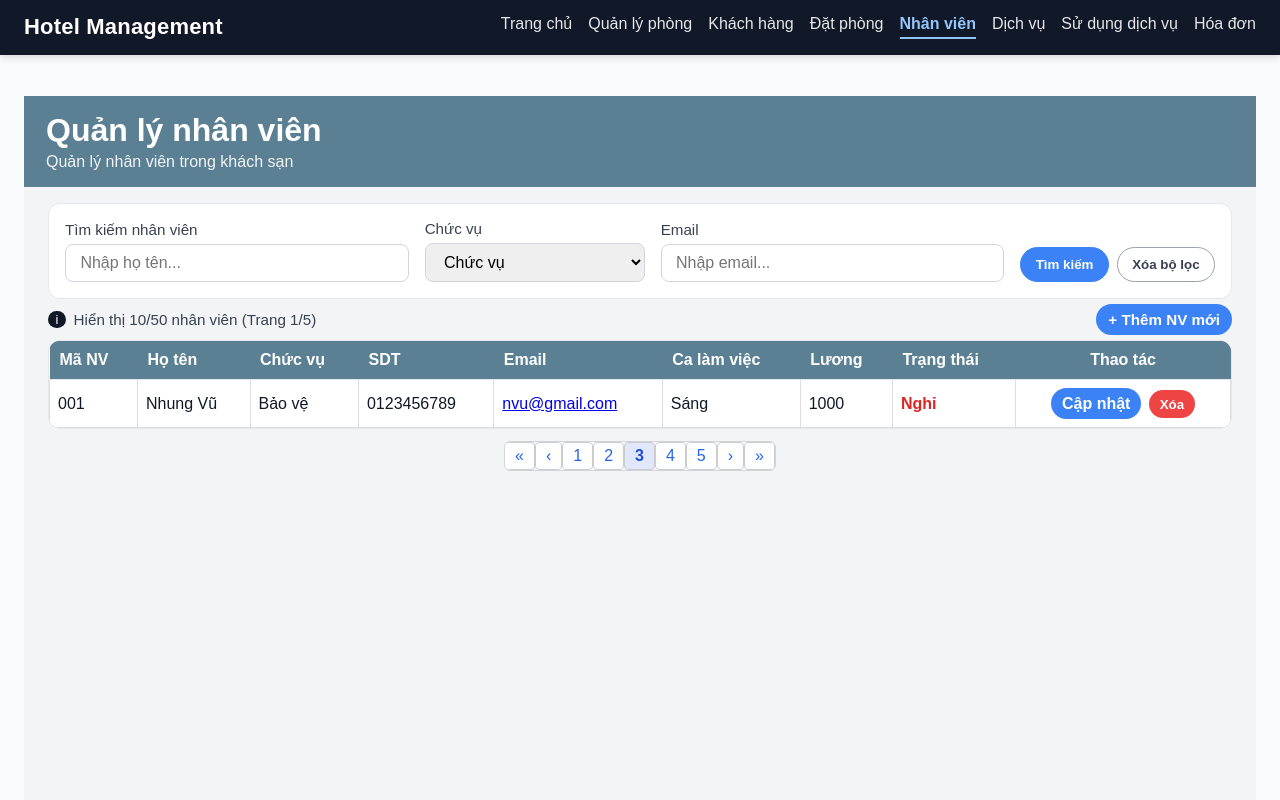
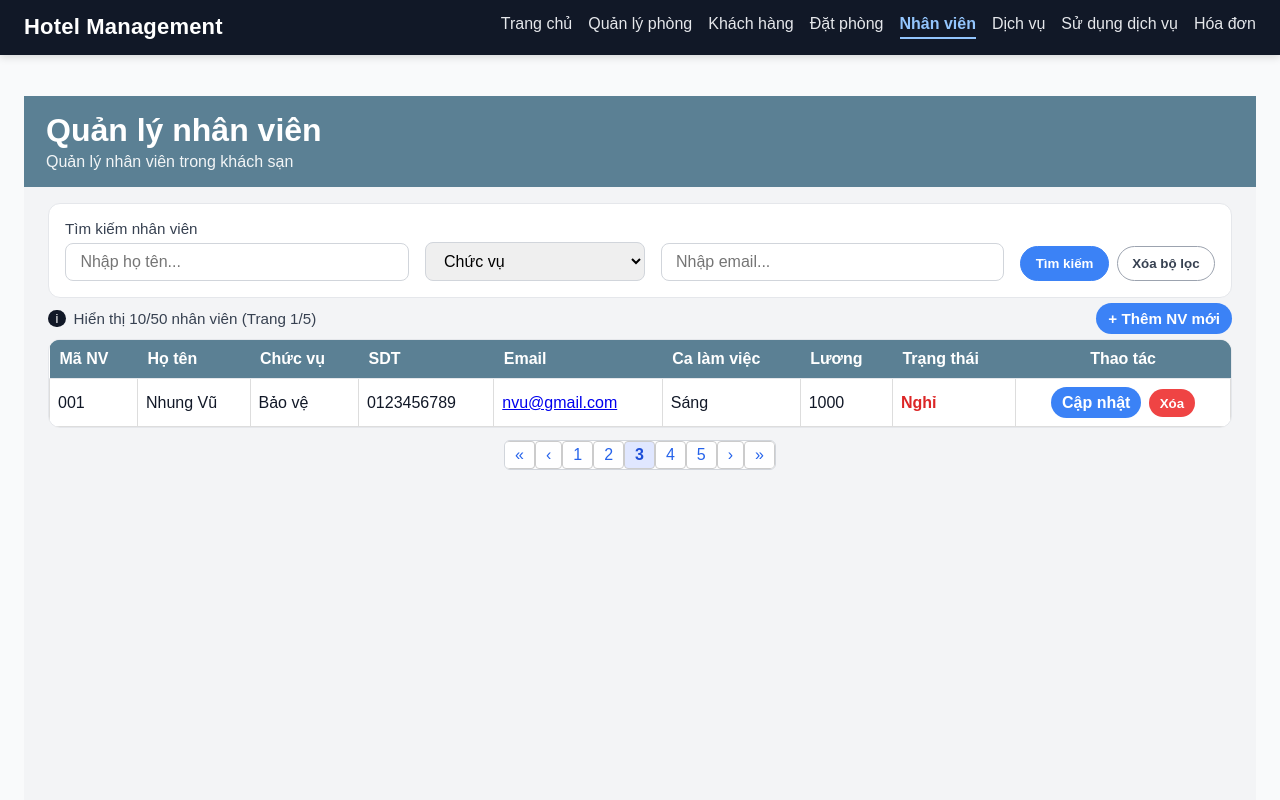
Before and after one commit to jotoki3142/QLKS_Front-end, a Next.js app: page /employee in a window 1280 px wide. Shown: the top 800 px of the page. Built offline with nearby package versions, Linux system fonts and the light colour scheme.

Commit message:
Cập nhật file page.tsx của giao diện nhân viên

```diff
--- a/app/employee/page.tsx
+++ b/app/employee/page.tsx
@@ -44,7 +44,6 @@ export default function EmployeePage() {
           </div>
 
           <div className={styles.filterGroup}>
-            <label className={styles.filterLabel}>Chức vụ</label>
             <select
               className={styles.select}
               value={filters.position}
@@ -59,7 +58,6 @@ export default function EmployeePage() {
           </div>
 
           <div className={styles.filterGroup}>
-            <label className={styles.filterLabel}>Email</label>
             <input
               className={styles.input}
               type="email"
```
